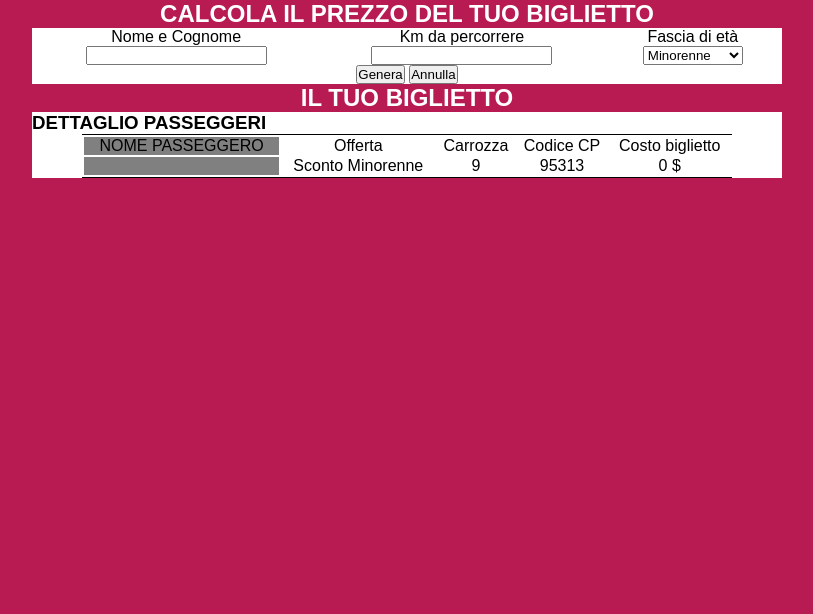
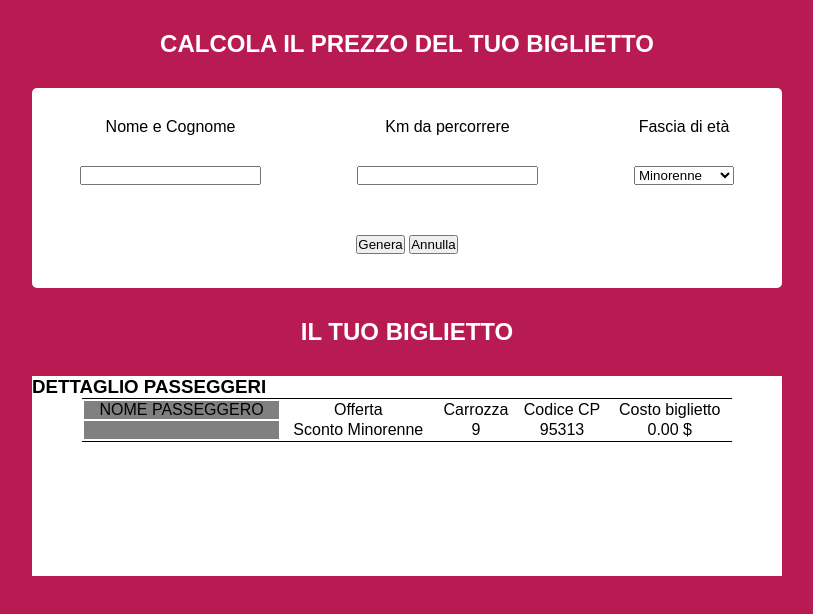
Before and after one commit to tommasofiglia/js-biglietto-treno-form, a plain HTML site: page index.html in a window 1280 px wide. Both pictures are taken after a click on the button "Genera". Shown: the whole page, without its empty margins (233-1046 px from the left). Drawn offline with Linux system fonts and the light colour scheme.

Commit message:
Sistemato Javascript al meglio. Ho iniziato a sistemare CSS

```diff
--- a/assets/css/style.css
+++ b/assets/css/style.css
@@ -37,13 +37,45 @@ body{
   background-color: grey;
 }
 
+.height-200{
+  height: 200px;
+}
+
+.card-rounded{
+  border-radius: 5px;
+}
+
+.d-block{
+  display: block;
+}
+
+.py-30{
+  padding-top: 30px;
+  padding-bottom: 30px;
+}
+
+.pt-50{
+  padding-top: 50px;
+}
+
 h3{
   text-align: left;
+}
+
+h2{
+  padding-top: 30px;
+  padding-bottom: 30px;
 }
 
 /* Sezione calcolo biglietto */
 #calcolo-biglietto .d-flex{
   justify-content: space-around;
+}
+
+
+/* Sezione biglietto */
+#biglietto{
+  display: none;
 }
 
 table{
--- a/assets/js/main.js
+++ b/assets/js/main.js
@@ -3,10 +3,14 @@
 var actionGenera = document.getElementById('btn-genera');
 var actionAnnulla = document.getElementById('btn-annulla');
 
+// Definisco la variabile relativa alla parte "biglietto"
+var ticketSection = document.getElementById('biglietto');
 // Click su genera
 
 actionGenera.addEventListener('click', function () {
 
+    // Mostriamo la sezione biglietto
+    ticketSection.style.display = "block";
     // Descrivo le variabili relative a Nome, km e range di età inseriti
     var inputKilometers = document.getElementById('kilometers');
     var inputFullName = document.getElementById('full-name');
@@ -23,17 +27,17 @@ actionGenera.addEventListener('click', function () {
     if (inputAgeValue == "minorenne") {
 
       document.getElementById('sconto').innerHTML = "Sconto Minorenne" ;
-      document.getElementById('ticket-price').innerHTML = distancePrice - (distancePrice * 20) /100 + " $";
+      document.getElementById('ticket-price').innerHTML = (distancePrice - (distancePrice * 20) /100).toFixed(2) + " $";
 
     } else if (inputAgeValue == "over65") {
 
       document.getElementById('sconto').innerHTML = "Sconto Over-65" ;
-      document.getElementById('ticket-price').innerHTML = distancePrice - (distancePrice * 40) /100 + " $";
+      document.getElementById('ticket-price').innerHTML = (distancePrice - (distancePrice * 40) /100).toFixed(2) + " $";
 
     } else {
 
       document.getElementById('sconto').innerHTML = "Nessuno sconto" ;
-      document.getElementById('ticket-price').innerHTML = distancePrice + " $";
+      document.getElementById('ticket-price').innerHTML = distancePrice.toFixed(2) + " $";
 
     }
 
@@ -52,6 +56,7 @@ actionGenera.addEventListener('click', function () {
 // Click su annulla
 actionAnnulla.addEventListener('click', function () {
 
+  ticketSection.style.display = "none";
   document.getElementById('sconto').innerHTML = "" ;
   document.getElementById('ticket-price').innerHTML = "";
   document.getElementById('nome-passeggero').innerHTML = "";
--- a/index.html
+++ b/index.html
@@ -12,22 +12,22 @@
     <section id="calcolo-biglietto">
 
       <h2 class="white text-center">CALCOLA IL PREZZO DEL TUO BIGLIETTO</h2>
-      <div class="card-rounded container bg-white">
+      <div class="card-rounded container bg-white height-200">
 
         <div class="row d-flex">
 
           <div class="col">
-             <label for="name">Nome e Cognome</label>
+             <label for="name" class="d-block py-30">Nome e Cognome</label>
              <input type="text" name="name" id="full-name">
           </div>
 
           <div class="col">
-            <label for="name">Km da percorrere</label>
+            <label for="name" class="d-block py-30">Km da percorrere</label>
             <input type="number" class="km" id="kilometers">
           </div>
 
           <div class="col">
-            <label for="fascia">Fascia di età</label>
+            <label for="fascia" class="d-block py-30">Fascia di età</label>
             <select name="fascia" id="age-range">
               <option value="minorenne">Minorenne</option>
               <option value="maggiorenne">Maggiorenne</option>
@@ -37,7 +37,7 @@
 
         </div>
 
-        <div class="row">
+        <div class="row pt-50">
           <button id="btn-genera">Genera</button>
           <button id="btn-annulla">Annulla</button>
         </div>
@@ -50,7 +50,7 @@
 
       <h2 class="text-center white">IL TUO BIGLIETTO</h2>
 
-      <div class="container bg-white">
+      <div class="container bg-white height-200">
         <h3>DETTAGLIO PASSEGGERI</h3>
 
         <table>
```
